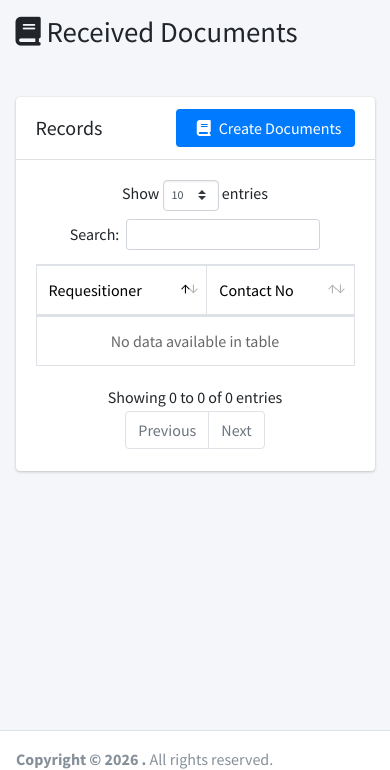
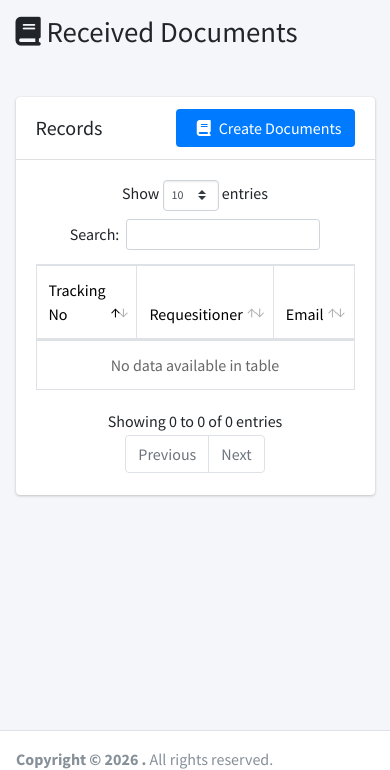
Before and after one commit to RynGWP/OLS-DOCUMENT-MANAGEMENT-SYSTEM, a Node server app: page /receivedDocs in a window 390 px wide. Shown: the part 57-827 px from the top of the page. Run offline with Node 20, Linux system fonts and the light colour scheme; the visitor is signed in with stand-in values (Sample User, id 1); data that the repository does not hold is empty; some libraries are stand-ins or nearby versions.

Commit message:
Automated email notification done

```diff
--- a/src/controllers/receivedDocsController.js
+++ b/src/controllers/receivedDocsController.js
@@ -20,7 +20,7 @@ async function createDocs (req,res) {
 
 async function readDocs (req,res) {
     try {
-        const received_docs = await receivedDocs_CRUD.readAll({sms_status:'pending'});
+        const received_docs = await receivedDocs_CRUD.readAll({email_status:'pending'});
         const user = req.user;
 
 
@@ -46,11 +46,11 @@ async function readDocs (req,res) {
 
 async function readSentSMSDocs (req,res) {
     try {
-        const received_docs = await receivedDocs_CRUD.readAll({sms_status:'sent'});
+        const received_docs = await receivedDocs_CRUD.readAll({email_status:'sent'});
         const user = req.user;
 
         const sentSMS = await receivedDocs_CRUD.readAll({
-            sms_status: 'sent',
+            email_status: 'sent',
             date_submitted: new Date().toISOString().split('T')[0] // Format YYYY-MM-DD
         });
 
@@ -73,12 +73,14 @@ async function updateStatus (req,res) {
         const {
             id,
             status,
-            folder_number
+            folder_number,
+            tracking_no,
+            email
         } = req.body;
 
 
         await receivedDocs_CRUD.update( id , {
-            status, folder_number
+            status, folder_number,tracking_no,email
         })
 
         const user = req.user;
--- a/src/controllers/smsController.js
+++ b/src/controllers/smsController.js
@@ -95,7 +95,7 @@ class SMSController {
 
     initializeReminders() {
         // Run every hour
-        nodecron.schedule('*/3 * * * *', async () => {
+        nodecron.schedule('* * * * 12 *', async () => {
             console.log('Starting document notification check:', new Date().toISOString());
             await this.processDocumentNotifications();
         });
--- a/views/receivedDocs.ejs
+++ b/views/receivedDocs.ejs
@@ -241,12 +241,14 @@ th{
                 <table id="table" class="table table-bordered">
                   <thead>
                     <tr>
+                      <th>Tracking No</th>
                       <th>Requesitioner</th>
+                      <th>Email</th>
                       <th>Contact No</th>
                       <th>Description</th>
                       <th>Folder #</th>
                       <th>Status</th>
-                      <th>SMS Notification</th>
+                      <th>Email Notification</th>
                       <th>Date Submitted</th>
                       <th>Action</th>
                     </tr>
@@ -257,12 +259,14 @@ th{
                     <% if(locals.received_docs) { %>
                       <% received_docs.forEach((received_doc) => { %>
                       <tr>
-                                <td><%= received_doc.requestioner %></td>
+                                <td><%= received_doc.tracking_no %></td>
+                                <td><%= received_doc.requisitioner %></td>
+                                <td><%= received_doc.email %></td>
                                 <td><%= received_doc.contact_no %></td>
                                 <td><%= received_doc.description %></td>
                                 <td><%= received_doc.folder_number %></td>
                                 <td> <span class="text-<%= received_doc.status === 'For Review' ? 'warning' : 'success' %>"> <%= received_doc.status %></span></td>
-                                <td> <span class="badge <%= received_doc.sms_status === 'pending' ? 'badge-danger' : 'badge-success'%>"> <%= received_doc.sms_status %>  </span> </td>
+                                <td> <span class="badge <%= received_doc.email_status === 'pending' ? 'badge-danger' : 'badge-success'%>"> <%= received_doc.email_status %>  </span> </td>
                                 <td><%= new Date(received_doc.date_submitted).toLocaleDateString('en-US', {
                                   year: 'numeric',
                                   month: 'long',
@@ -300,71 +304,101 @@ th{
 
 
 
-<!-- add document modal -->
-<div class="modal fade" id="addDocumentModal" tabindex="-1" aria-labelledby="editModalLabel" aria-hidden="true">
-  <div class="modal-dialog modal-sm">
-    <div class="modal-content  ">
-      <div class="modal-header">
-        <h5 class="modal-title" id="editModalLabel">Add Document</h5>
-        <button type="button" class="close" data-dismiss="modal" aria-label="Close">
-          <span aria-hidden="true">&times;</span>
+<!-- Add Document Modal -->
+<div class="modal fade" id="addDocumentModal" tabindex="-1">
+  <div class="modal-dialog modal-lg">
+    <div class="modal-content shadow-lg rounded">
+
+      <!-- Header -->
+      <div class="modal-header bg-primary text-white">
+        <h5 class="modal-title">
+          <i class="fas fa-file-alt mr-2"></i> Add New Document
+        </h5>
+        <button type="button" class="close text-white" data-dismiss="modal">
+          <span>&times;</span>
         </button>
       </div>
+
+      <!-- Body -->
       <div class="modal-body">
-        <form id="addDocumentForm" action="/createDocs" method="post">
+        <form id="addDocumentForm" action="/createDocs" method="POST">
 
-          <!-- First Row: Requestioner -->
-          <div class="mb-3">
-            <label for="requestioner" class="form-label">Requesitioner </label>
-            <input type="text" class="form-control" name="requestioner" placeholder="Requestioner" id="requestioner" required>
+          <div class="row">
+
+            <!-- Tracking Number -->
+            <div class="col-md-6 mb-3">
+              <label class="font-weight-bold">Tracking Number</label>
+              <input type="text" class="form-control" name="tracking_no"
+              placeholder="Enter tracking number" required>
             </div>
 
-          <!-- Contact Number Row -->
-          <div class="mb-3">
-            <label for="phone" class="form-label">Contact Number </label>
-            <input type="text" class="form-control" name="contact_no" id="phone" placeholder="e.g., 09123456789" required>
-            <!-- <small class="form-text text-muted">Please enter a valid Philippine mobile number (e.g., 09123456789)</small> -->
+            <!-- Requestioner -->
+            <div class="col-md-6 mb-3">
+              <label class="font-weight-bold">Requisitioner</label>
+              <input type="text" class="form-control" name="requisitioner"
+              placeholder="Enter requisitioner name" required>
             </div>
 
-          <!-- Description Row -->
-          <div class="mb-3">
-            <label for="description" class="form-label">Description </label>
-            <textarea class="form-control" name="description" id="description" placeholder="Description" rows="3" required></textarea>
+            <!-- Email -->
+            <div class="col-md-6 mb-3">
+              <label class="font-weight-bold">Email Address</label>
+              <input type="email" class="form-control" name="email"
+              placeholder="example@email.com" required>
             </div>
 
-
-               <!-- Folder Number -->
-          <div class="mb-3">
-            <label for="phone" class="form-label">Color / Folder Number </label>
-            <input type="text" class="form-control" name="folder_number" id="folder" placeholder="" required>
-            <!-- <small class="form-text text-muted">Please enter a valid Philippine mobile number (e.g., 09123456789)</small> -->
+            <!-- Contact -->
+            <div class="col-md-6 mb-3">
+              <label class="font-weight-bold">Contact Number</label>
+              <input type="text" class="form-control" name="contact_no"
+              placeholder="09123456789" required>
             </div>
 
-          <!-- Status Row -->
-          <div class="mb-3">
-            <label for="status" class="form-label">Status </label>
-            <select class="form-control" name="status" id="status" required>
+            <!-- Folder -->
+            <div class="col-md-6 mb-3">
+              <label class="font-weight-bold">Color / Folder Number</label>
+              <input type="text" class="form-control" name="folder_number"
+              placeholder="Folder Code / Color" required>
+            </div>
+
+            <!-- Status -->
+            <div class="col-md-6 mb-3">
+              <label class="font-weight-bold">Status</label>
+              <select class="form-control" name="status" required>
                 <option value="For Review">For Review</option>
                 <option value="Ready to Release">Ready to Release</option>
                 <option value="Released">Released</option>
               </select>
             </div>
 
-
-
-          <!-- Date Submitted Row -->
-          <div class="mb-3">
-            <label for="date_submitted" class="form-label">Date Submitted </label>
-            <input type="date" class="form-control" name="date_submitted" id="date_submitted" required>
+            <!-- Description -->
+            <div class="col-md-12 mb-3">
+              <label class="font-weight-bold">Description</label>
+              <textarea class="form-control" name="description" rows="3"
+              placeholder="Enter document description..." required></textarea>
             </div>
 
-          <!-- Modal Footer -->
-          <div class="modal-footer">
-            <button type="button" class="btn btn-secondary" data-dismiss="modal">Close</button>
-            <button type="submit" class="btn btn-success">Save Changes</button>
+            <!-- Date Submitted -->
+            <div class="col-md-6 mb-3">
+              <label class="font-weight-bold">Date Submitted</label>
+              <input type="date" class="form-control" name="date_submitted" required>
             </div>
+
+          </div>
+
+          <!-- Footer -->
+          <div class="modal-footer border-top pt-3">
+            <button type="button" class="btn btn-outline-secondary" data-dismiss="modal">
+              <i class="fas fa-times"></i> Cancel
+            </button>
+
+            <button type="submit" class="btn btn-success">
+              <i class="fas fa-save"></i> Save Document
+            </button>
+          </div>
+
         </form>
       </div>
+
     </div>
   </div>
 </div>
@@ -598,6 +632,7 @@ function fetchAndUpdateDocuments() {
             '<i class="fas fa-cogs"></i></button>';
 
           table.row.add([
+          doc.tracking_no,
           doc.requestioner,
           doc.contact_no || '',
           doc.description,
```
Also changed, not shown: src/controllers/emailController.js (+91 -63 lines), public/images/Seal_of_Datu_Paglas.png (deleted), src/controllers/olsLogo.jpg (added). Lines whose indentation alone changed are shown as unchanged.
